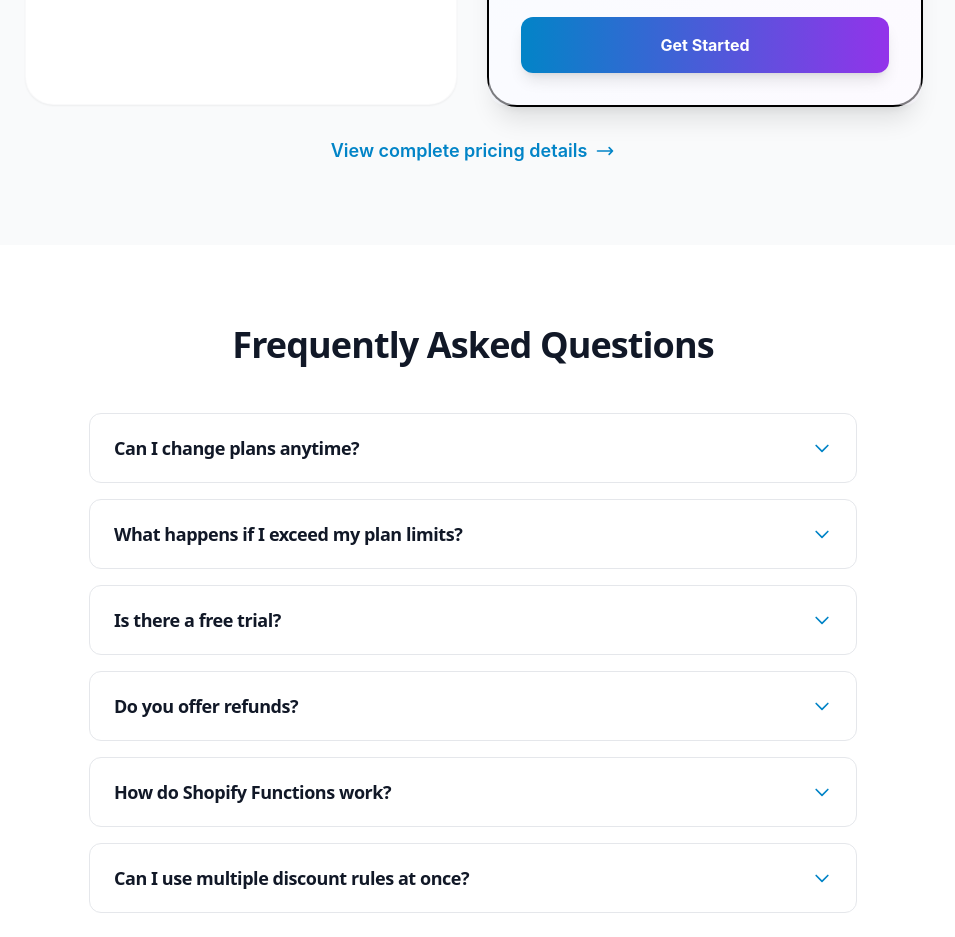
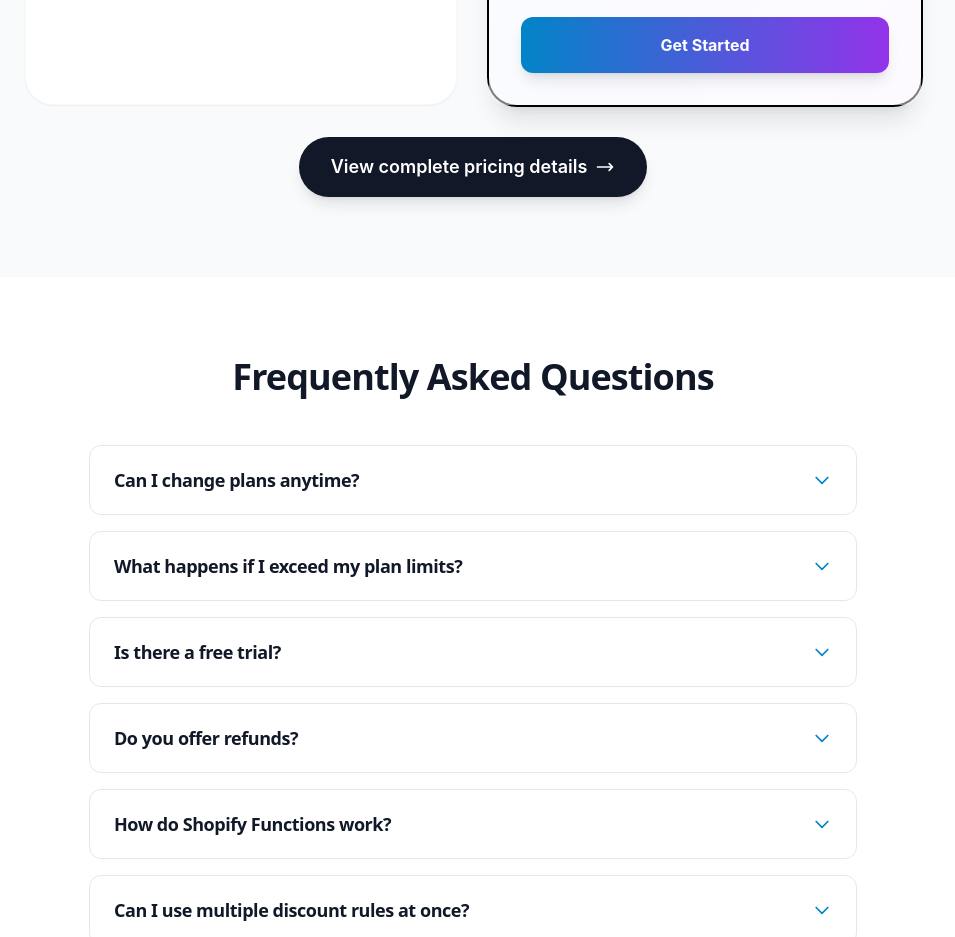
Before and after one commit to jnfbbr-sys/mycampaigner, a React (Vite) app: page / in a window 1280 px wide. Shown: the part 6920-7857 px from the top of the page, without its empty margins (167-1122 px from the left). Built offline with nearby package versions, Linux system fonts and the light colour scheme; a web font is replaced by a local one.

Commit message:
ui change

```diff
--- a/src/pages/Home.tsx
+++ b/src/pages/Home.tsx
@@ -878,7 +878,7 @@ const Home = () => {
           <div className="text-center">
             <Link
               to="/pricing"
-              className="inline-flex items-center text-primary-600 hover:text-primary-700 font-semibold text-lg transition-colors"
+              className="inline-flex items-center px-8 py-4 bg-gray-900 text-white font-semibold text-lg rounded-full hover:bg-gray-800 transition-all duration-200 shadow-lg hover:shadow-xl"
             >
               View complete pricing details
               <svg
```
